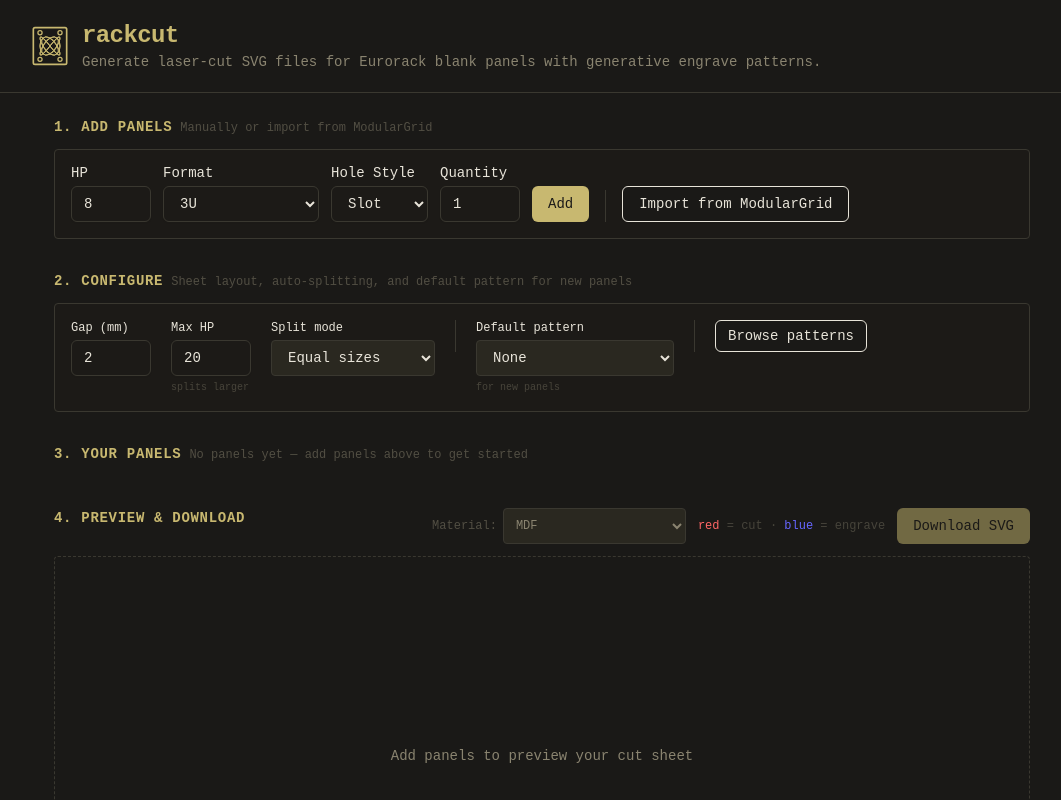
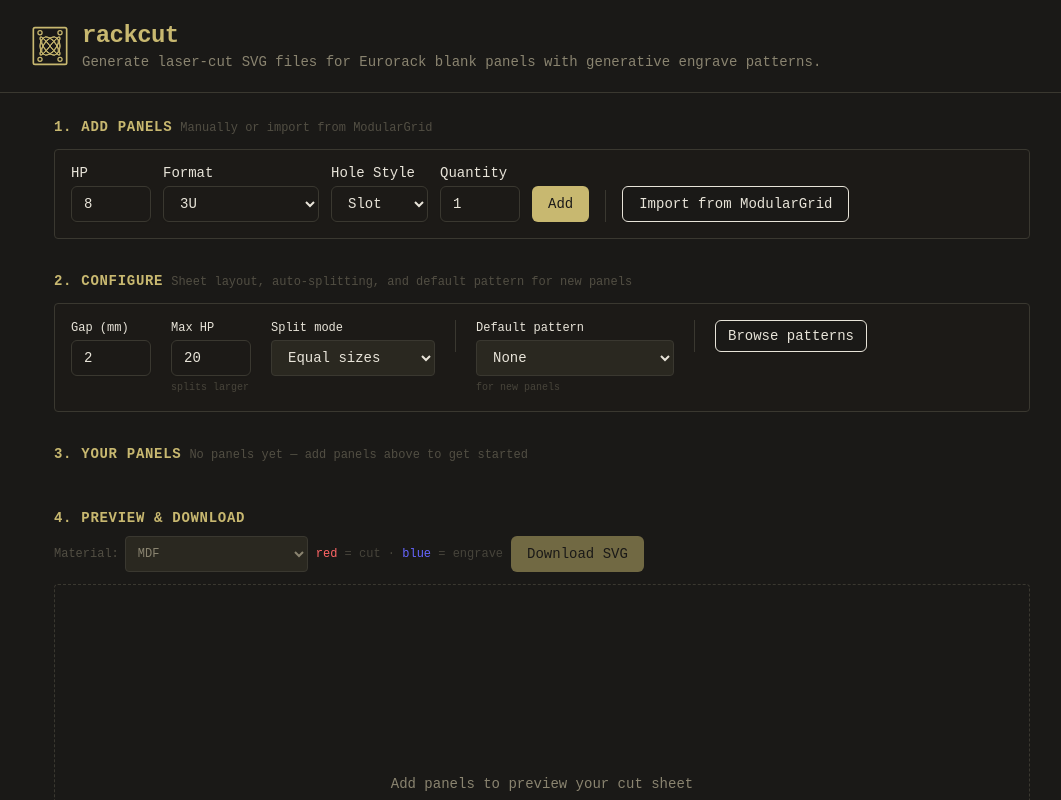
Before and after one commit to ogabrielluiz/rackcut, a React (Vite) app: page / in a window 1280 px wide. Shown: the top 800 px of the page, without its empty margins (98-1159 px from the left). Built offline with nearby package versions, Linux system fonts and the light colour scheme.

Commit message:
Fix download button overflow on mobile: stack vertically

```diff
--- a/src/App.tsx
+++ b/src/App.tsx
@@ -271,18 +271,18 @@ function App() {
 
         {/* 4. Preview & Download */}
         <section>
-          <div className="flex flex-wrap items-start gap-x-3 gap-y-2 mb-3">
-            <div className="flex flex-wrap items-baseline gap-x-2 gap-y-0.5 flex-1 min-w-0">
-              <h2 className="text-primary text-sm font-semibold uppercase tracking-wider whitespace-nowrap">4. Preview & Download</h2>
+          <div className="mb-3 space-y-2">
+            <div className="flex flex-wrap items-baseline gap-x-2 gap-y-0.5">
+              <h2 className="text-primary text-sm font-semibold uppercase tracking-wider">4. Preview & Download</h2>
               {panels.length > 0 && (
-                <span className="text-muted-foreground/50 text-xs whitespace-nowrap">
+                <span className="text-muted-foreground/50 text-xs">
                   {layoutResult.sheetWidth.toFixed(1)} x {layoutResult.sheetHeight.toFixed(1)} mm
                 </span>
               )}
             </div>
-            <div className="flex flex-wrap items-center gap-x-3 gap-y-2">
+            <div className="flex flex-wrap items-center gap-2">
               <div className="flex items-center gap-1.5">
-                <label htmlFor="material" className="text-xs text-muted-foreground/50 whitespace-nowrap">Material:</label>
+                <label htmlFor="material" className="text-xs text-muted-foreground/50">Material:</label>
                 <select
                   id="material"
                   value={material}
@@ -295,10 +295,10 @@ function App() {
                   ))}
                 </select>
               </div>
-              <span className="text-muted-foreground/40 text-xs hidden sm:block">
+              <span className="text-muted-foreground/40 text-xs hidden sm:inline">
                 <span className="text-[#FF6666]">red</span> = cut &middot; <span className="text-[#6666FF]">blue</span> = engrave
               </span>
-              <Button onClick={handleDownload} disabled={panels.length === 0}>
+              <Button onClick={handleDownload} disabled={panels.length === 0} className="w-full sm:w-auto">
                 Download SVG
               </Button>
             </div>
```
